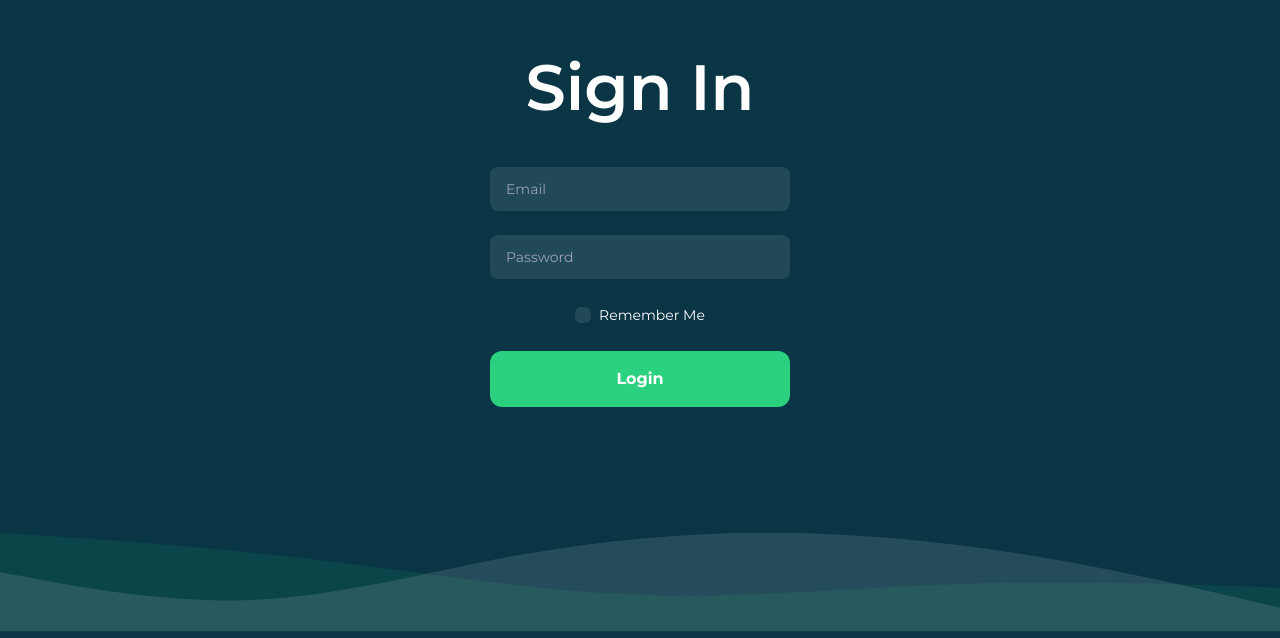
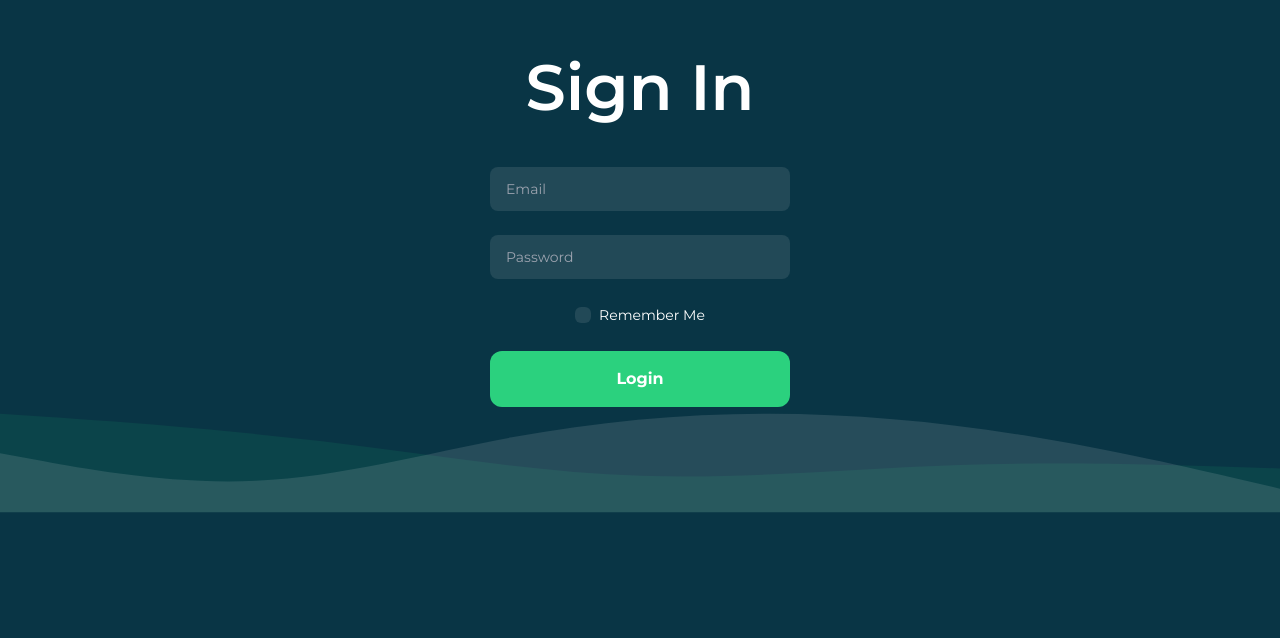
Before and after one commit to arpit-evo/moviedb-frontend, a React (Vite) app: page / in a window 1280 px wide. Shown: the part 162-800 px from the top of the page. Built offline with nearby package versions, Linux system fonts and the light colour scheme.

Commit message:
fix: change styling of vector position fixed to relative

```diff
--- a/src/layout/MainLayout.jsx
+++ b/src/layout/MainLayout.jsx
@@ -5,7 +5,7 @@ const MainLayout = () => {
   return (
     <div className="bg-color min-h-screen  text-white">
       <Outlet />
-      <img src="/Vectors.svg" className="w-full h-28 fixed bottom-0 mx-auto" />
+      <img src="/Vectors.svg" className="w-full h-28 relative bottom-0 mx-auto" />
     </div>
   );
 };
```
